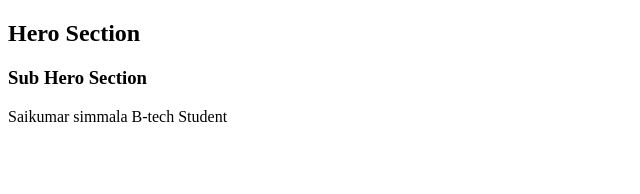
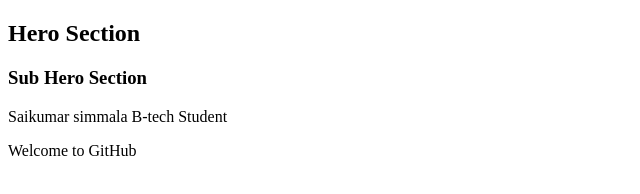
Before and after one commit to moonu-573/git-demo, a plain HTML site: page index.html in a window 1280 px wide. Shown: the whole page, without its empty margins (0-640 px from the left). Drawn offline with Linux system fonts and the light colour scheme.

Commit message:
After adding commit

```diff
--- a/index.html
+++ b/index.html
@@ -13,5 +13,8 @@
         <h3>Sub Hero Section</h3>
         <p>Saikumar simmala B-tech Student</p>
     </section>
+    <section>
+        <p>Welcome to GitHub</p>
+    </section>
 </body>
 </html>
```
